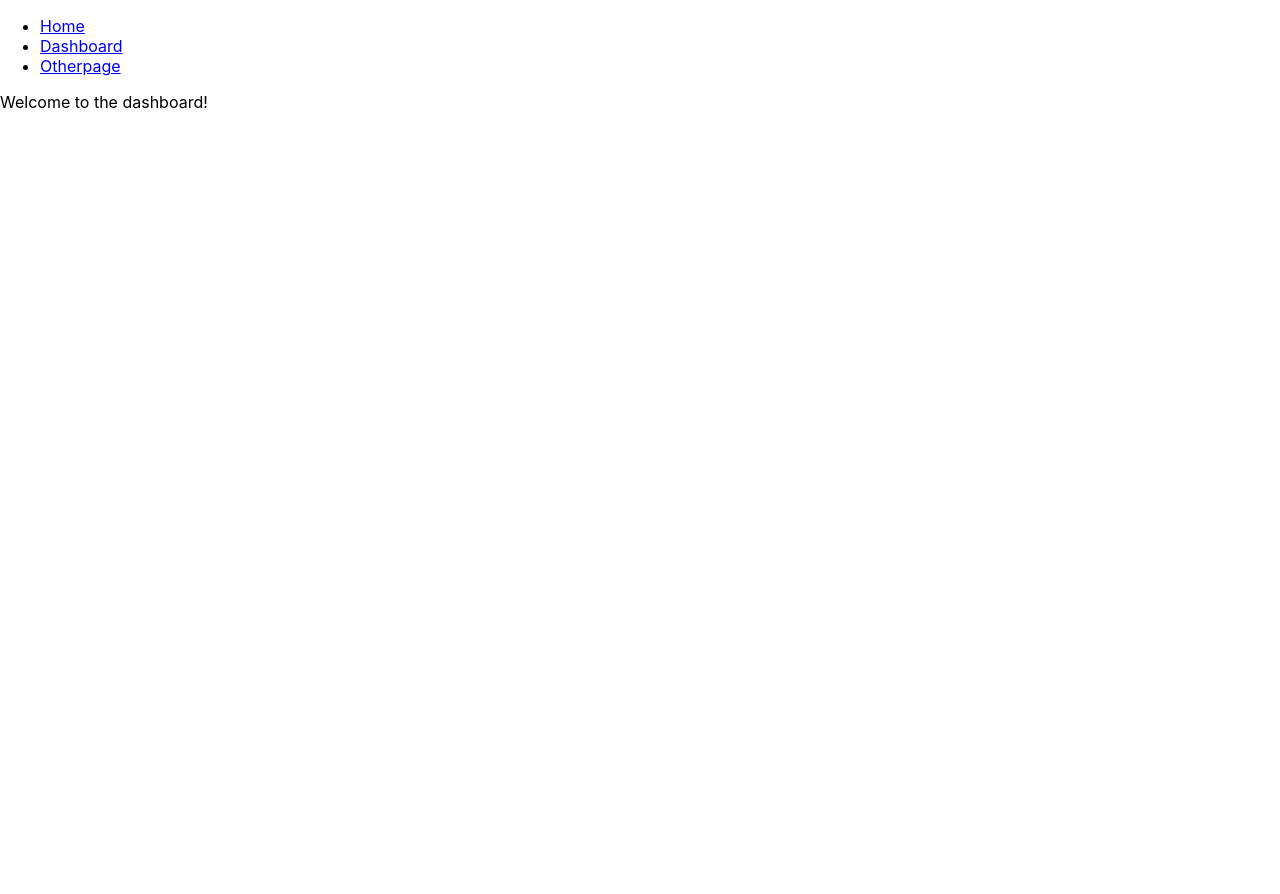
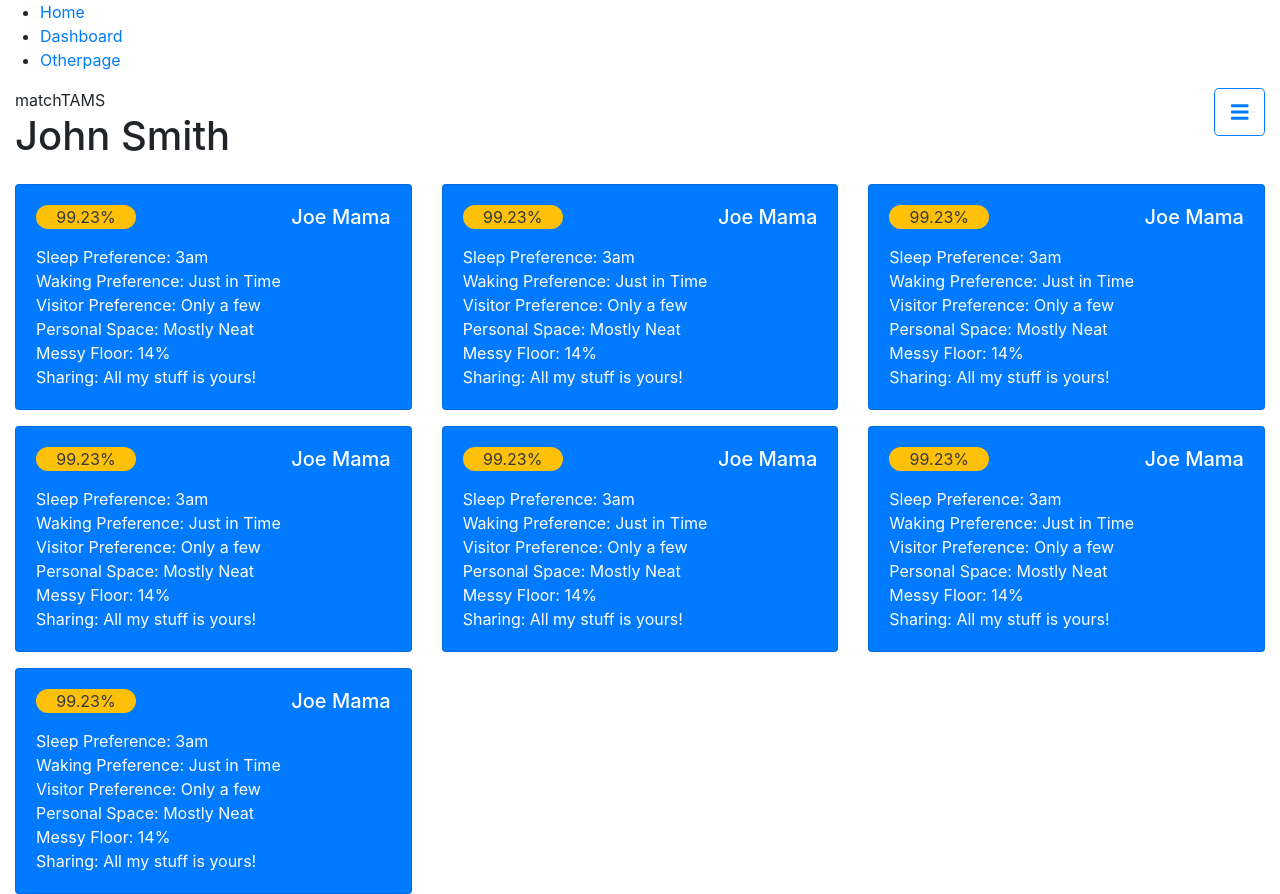
Before and after one commit to tams-cso/roommate-rumble-frontend, a React (Create React App) app: page /dashboard in a window 1280 px wide. Before the commit the page ends 800 px from the top, so only its background shows below. Built offline with nearby package versions, Linux system fonts and the light colour scheme.

Commit message:
Basic Dashboard (#14)
Added basic dashboard

* basic dashboard finished

* added font-awesome and created header

* finished modal implementation

* fixed modal

* okay really fixde modal

```diff
--- a/package.json
+++ b/package.json
@@ -3,10 +3,16 @@
   "version": "0.1.0",
   "private": true,
   "dependencies": {
+    "@fortawesome/fontawesome-svg-core": "^1.2.28",
+    "@fortawesome/free-solid-svg-icons": "^5.13.0",
+    "@fortawesome/react-fontawesome": "^0.1.9",
     "@testing-library/jest-dom": "^4.2.4",
     "@testing-library/react": "^9.5.0",
     "@testing-library/user-event": "^7.2.1",
+    "bootstrap": "^4.5.0",
+    "node-sass": "^4.14.1",
     "react": "^16.13.1",
+    "react-bootstrap": "^1.0.1",
     "react-dom": "^16.13.1",
     "react-router-dom": "^5.2.0",
     "react-scripts": "3.4.1"
--- /dev/null
+++ b/src/App.scss
@@ -0,0 +1,6 @@
+//change theming options here
+
+//import bootstrap files
+@import "~bootstrap/scss/bootstrap";
+
+//custom css
--- a/src/pages/Dashboard.js
+++ b/src/pages/Dashboard.js
@@ -1,8 +1,178 @@
 import React from 'react';
+import {Container, Row, Col, Card, Button, Modal} from 'react-bootstrap'
+import {FontAwesomeIcon} from '@fortawesome/react-fontawesome'
+import {faBars} from '@fortawesome/free-solid-svg-icons'
+import '../App.scss'
+
+//The Demo User's data
+const DemoUser = {
+    name: 'John Smith'
+}
+
+//Other demo person with the data
+const DemoPerson = {
+    matchPercent: '99.23%',
+    name: 'Joe Mama',
+    email: 'joemama3241@gmail.com',
+    sleepPref: '3am',
+    wakingPref: 'Just in Time',
+    visitorPref: 'Only a few',
+    personalSpace: 'Mostly Neat',
+    messyFloor: '14%',
+    sharing: 'All my stuff is yours!',
+    bio: 'we chillin',
+    timeInRoom: 'I do be a roomrat doe',
+    doingInRoom: 'gamesgamesgames'
+}
+//Array filled with multiple demo people
+const SampleDataArray = [DemoPerson, DemoPerson, DemoPerson, DemoPerson, DemoPerson, DemoPerson, DemoPerson]
+
+//Person Information Modal
+class PersonModal extends React.Component {
+    closeModal = e => {
+        this.props.closeModal && this.props.closeModal(e)
+    }
+
+    render(){
+        if(!this.props.show){
+            return null
+        }
+        return(
+            <Modal show={this.props.show} onHide={this.closeModal} centered size="lg">
+                <Modal.Header closeButton>
+                    <Modal.Title>{this.props.person.name}</Modal.Title>
+                </Modal.Header>
+                <Modal.Body>
+                    <Container fluid>
+                        <Row>
+                            <Col>
+                                <Row className="mb-3">
+                                    <div className='rounded-pill bg-warning text-center text-dark' style={{'width': '100px'}}>
+                                        <p className='my-auto'>{this.props.person.matchPercent}</p>
+                                    </div>
+                                </Row>
+                                <Row className="mb-3">
+                                    Sleep Preference: {this.props.person.sleepPref} <br/>
+                                    Waking Preference: {this.props.person.wakingPref} <br/>
+                                    Visitor Preference: {this.props.person.visitorPref} <br/>
+                                    Personal Space: {this.props.person.personalSpace} <br/>
+                                    Messy Floor: {this.props.person.messyFloor} <br/>
+                                    Sharing: {this.props.person.sharing} <br/>
+                                </Row>
+                                <Row>
+                                    <strong>Time Spent in Room: </strong> &nbsp;
+                                    <p>{this.props.person.timeInRoom}</p>
+                                </Row>
+                                <Row>
+                                    <strong>What Doing in Room: </strong> &nbsp;
+                                    <p>{this.props.person.doingInRoom}</p>
+                                </Row>
+                            </Col>
+                            <Col>
+                                <Row className='justify-content-center mb-3'>
+                                    <h3 className='text-center' style={{'width': '100%'}}>{this.props.person.name}</h3>
+                                    <small className='text-muted'>{this.props.person.email}</small>
+                                </Row>
+                                <Row className='justify-content-center'>
+                                    <strong>Bio:</strong> <br /> &nbsp;
+                                    <p>{this.props.person.bio}</p>
+                                </Row>
+                            </Col>
+                        </Row>
+                    </Container>
+                </Modal.Body>
+                <Modal.Footer></Modal.Footer>
+            </Modal>
+        )
+    }
+}
+
+//Should pass in personData prop
+class PersonInfo extends React.Component {
+    state = { modalShow: false }
+    showModal = e => {
+        this.setState(
+            { modalShow: !this.state.modalShow }
+        )
+    }
+
+    render(){
+        return(
+            <div>
+                <PersonModal show={this.state.modalShow} person={this.props.personData} closeModal={this.showModal}/>
+                <Card className='bg-primary text-white' onClick={e => {this.showModal()}}>
+                    <Card.Body>
+                        <Card.Title className='float-right'>{this.props.personData.name}</Card.Title>
+                        <div className='rounded-pill bg-warning text-center text-dark' style={{'max-width': '100px'}}>
+                            <p>{this.props.personData.matchPercent}</p>
+                        </div>
+                        <Card.Text>
+                            Sleep Preference: {this.props.personData.sleepPref} <br/>
+                            Waking Preference: {this.props.personData.wakingPref} <br/>
+                            Visitor Preference: {this.props.personData.visitorPref} <br/>
+                            Personal Space: {this.props.personData.personalSpace} <br/>
+                            Messy Floor: {this.props.personData.messyFloor} <br/>
+                            Sharing: {this.props.personData.sharing} <br/>
+                        </Card.Text>
+                    </Card.Body>
+                </Card>
+            </div>
+        )
+    }
+}
+
+//default props for person info
+PersonInfo.defaultProps = {
+    personData: { //Same info as Demo Person
+        matchPercent: '99.23%',
+        name: 'Joe Mama',
+        email: 'joemama3241@gmail.com',
+        sleepPref: '3am',
+        wakingPref: 'Just in Time',
+        visitorPref: 'Only a few',
+        personalSpace: 'Mostly Neat',
+        messyFloor: '14%',
+        sharing: 'All my stuff is yours!',
+        bio: 'we chillin',
+        timeInRoom: 'I do be a roomrat doe',
+        doingInRoom: 'gamesgamesgames'
+    }
+ }
 
 function Dashboard() {
-    return (<div>
-        Welcome to the dashboard!
+    return (
+    <div>
+        {/**Header Content*/}
+        <Container fluid>
+            <Row>
+                <Col>
+                    <Row>
+                        <Col>matchTAMS</Col>
+                    </Row>
+                    <Row>
+                        <Col><h1 className='display-5'>{DemoUser.name}</h1></Col>
+                    </Row>
+                </Col>
+                <Col>
+                    <Button variant="outline-primary" size='lg' className='float-right'>
+                        <FontAwesomeIcon icon={faBars} />
+                    </Button>
+                </Col>
+            </Row>
+        </Container>
+
+        {/** Main Dashboard Content*/}
+        <Container fluid>
+            <Row>
+                {SampleDataArray.map((person, i) => {
+                    return(
+                        <Col md='4' s='12' className='mt-3'>
+                            <PersonInfo personData={person} />
+                        </Col>
+                    )
+                })}
+            </Row>
+        </Container>
     </div>)
 }
 
```
Also changed, not shown: 1 other file (tests, documents, lock files or other folders).
